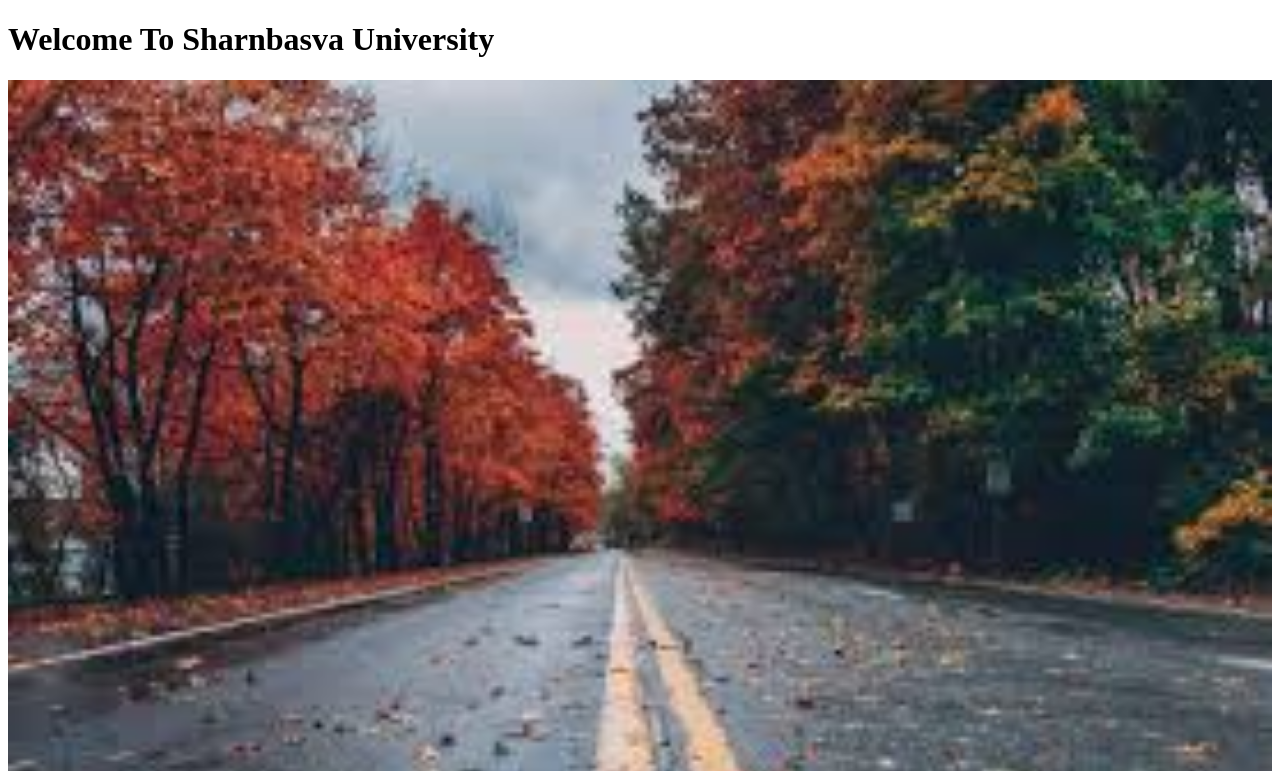
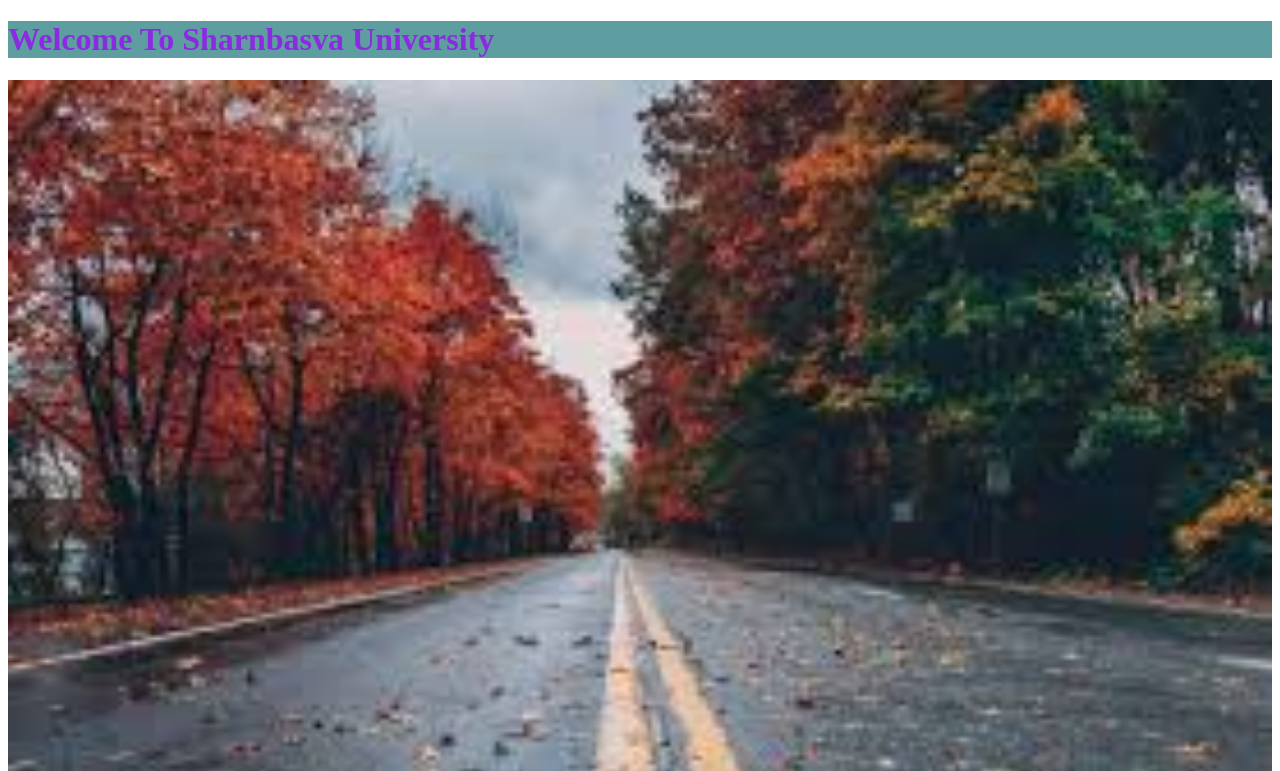
Before and after one commit to ayaanhaveli6-jpg/github, a plain HTML site: page index.html in a window 1280 px wide. Shown: the top 771 px of the page. Drawn offline with Linux system fonts and the light colour scheme.

Commit message:
change color

```diff
--- a/index.html
+++ b/index.html
@@ -4,6 +4,12 @@
     <meta charset="UTF-8">
     <meta name="viewport" content="width=device-width, initial-scale=1.0">
     <title>Mohammed Ayan | GitHub</title>
+    <style>
+        h1{
+            color: blueviolet;
+             background-color: cadetblue;
+        }
+    </style>
 </head>
 <body>
     <h1>Welcome To Sharnbasva University</h1>
```
